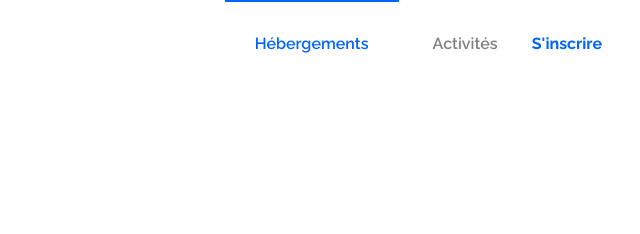
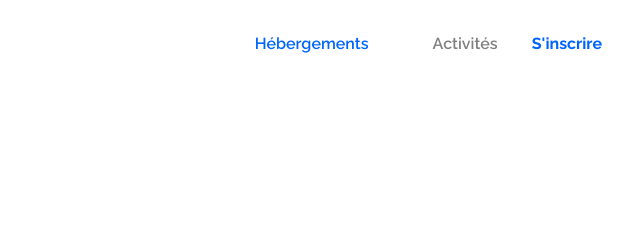
Before and after one commit to omar04-DW/P2-reservia-OC, a plain HTML site: page index.html in a window 1280 px wide. In both pictures the pointer is over the link "Hébergements". Shown: the top 234 px of the page, 638-1278 px from the left. Drawn offline with Linux system fonts and the light colour scheme.

```diff
--- a/style.css
+++ b/style.css
@@ -28,14 +28,12 @@
 .n-link:hover,
 .n-link:focus {
   color: #0065fc;
-  border-top: 2px solid #0065fc;
-  padding-top: 32px;
+  border-top:0px
 }
 .n-signup {
   color: #0065fc;
   text-decoration: none;
   font-weight: 700;
-
 }
 
 @media all and (max-width: 767px) {
```
